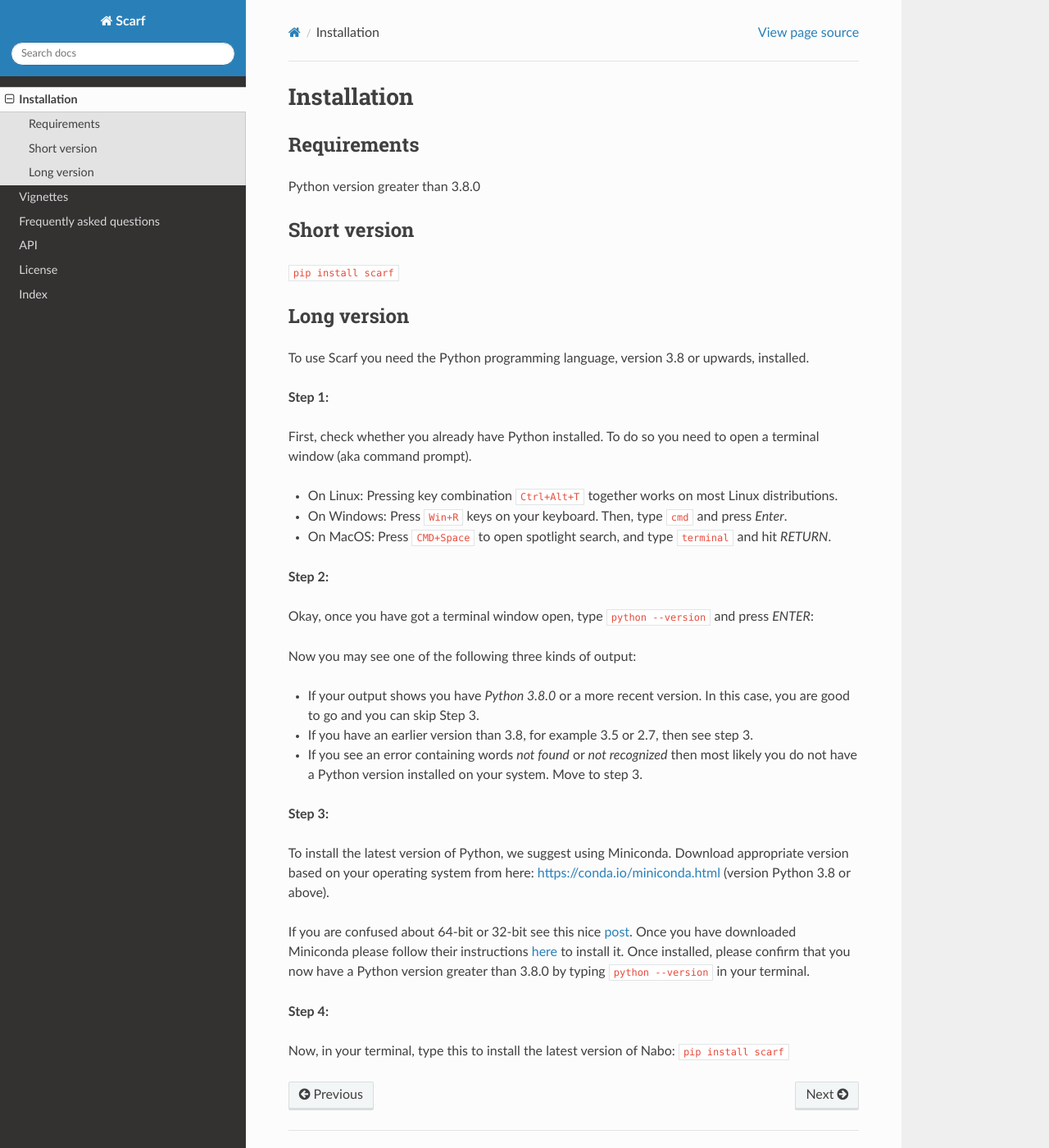
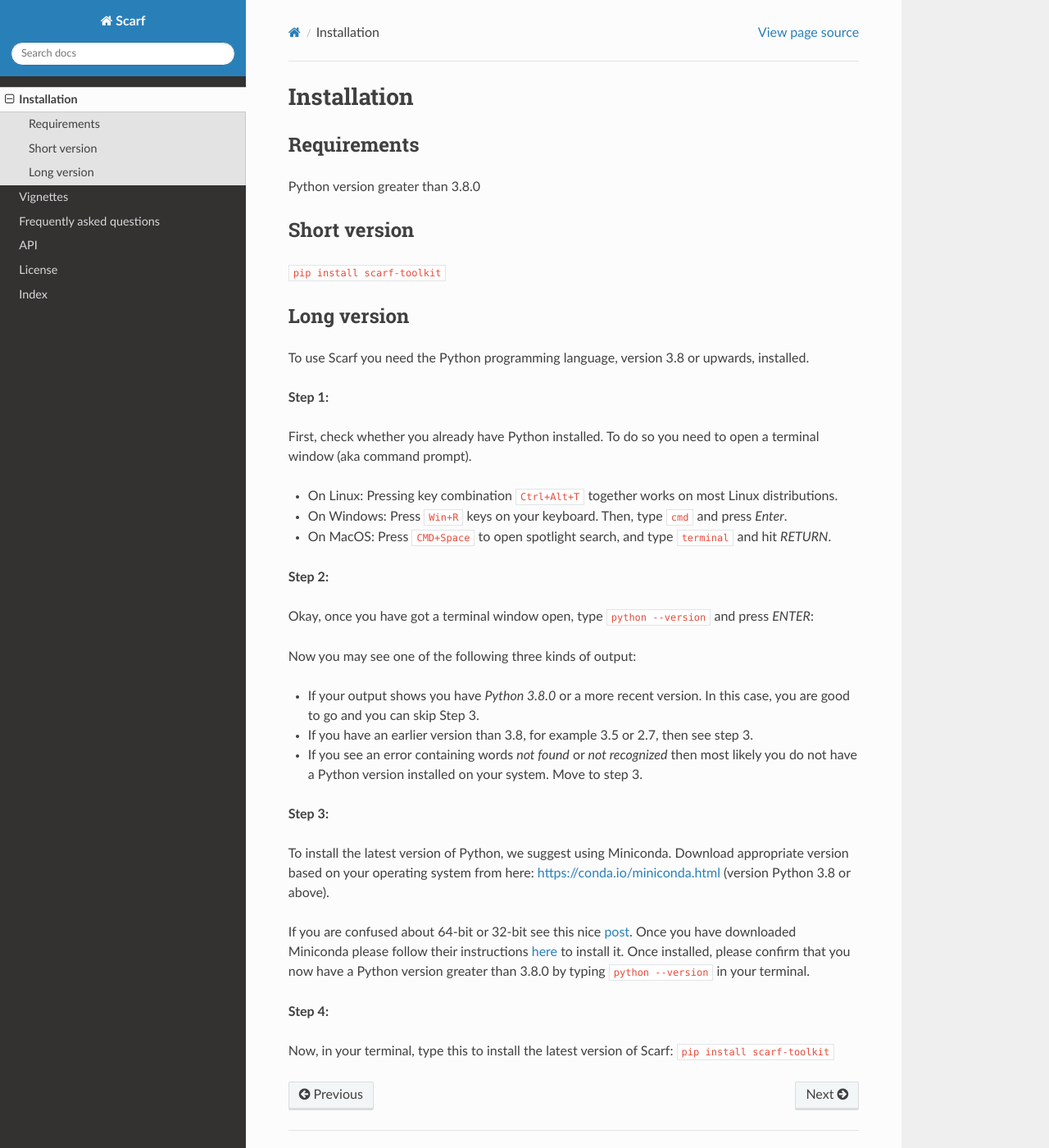
Before and after one commit to parashardhapola/scarf, a Sphinx documentation site: the page built from docs/source/install.rst, in a window 1280 px wide and 1400 px high. Shown: the whole window at 82% size. Built offline with Sphinx 7.4.7 and the Read the Docs theme 2.0.0, drawn with Linux system fonts in a browser that asks for light colours; pages that are not in the unit, such as notebooks, are missing from menus.

Commit message:
docs update

```diff
--- a/docs/source/install.rst
+++ b/docs/source/install.rst
@@ -10,7 +10,7 @@
 Short version
 -------------
 
-``pip install scarf``
+``pip install scarf-toolkit``
 
 Long version
 ------------
@@ -46,5 +46,5 @@
 
 **Step 4:**
 
-Now, in your terminal, type this to install the latest version of Nabo:
-``pip install scarf``
+Now, in your terminal, type this to install the latest version of Scarf:
+``pip install scarf-toolkit``
```
Also changed, not shown: docs/source/requirements.txt (line endings or trailing spaces).
